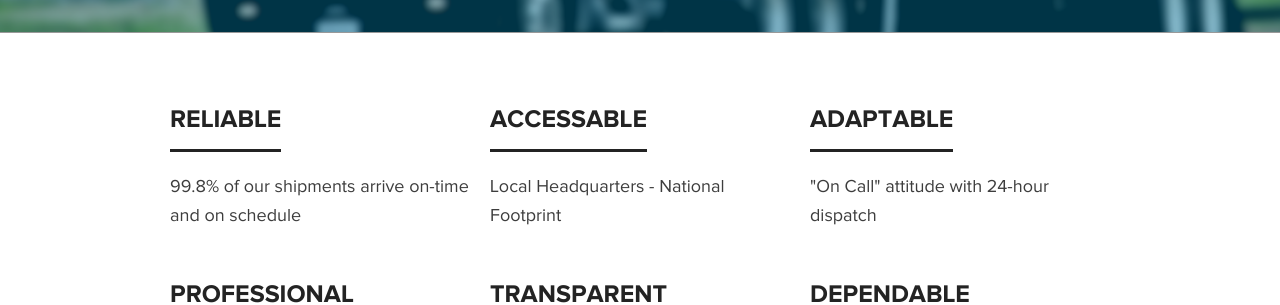
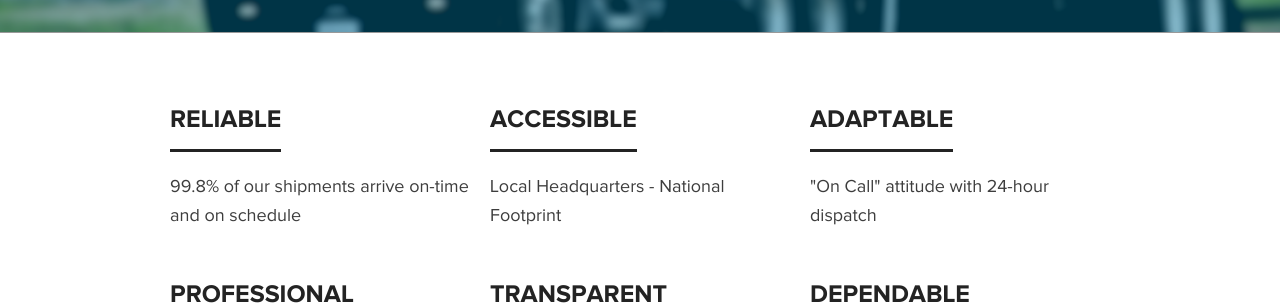
Before and after one commit to boatmanexpress/boatmanexpress.github.com, a Jekyll site: the page built from index.html, in a window 1280 px wide. Shown: the part 469-774 px from the top of the page. Built offline with Jekyll 4.4.1, drawn with Linux system fonts in a browser that asks for light colours; Markdown is read by kramdown in place of the engine named in the settings; comment, search, counter and statistics services are not loaded.

Commit message:
Update index.html

```diff
--- a/index.html
+++ b/index.html
@@ -11,7 +11,7 @@ title: Boatman Express
     </div>
 
     <div class="span4">
-      <h2>ACCESSABLE</h2>
+      <h2>ACCESSIBLE</h2>
       <p>Local Headquarters - National Footprint</p>
     </div>
 
```
